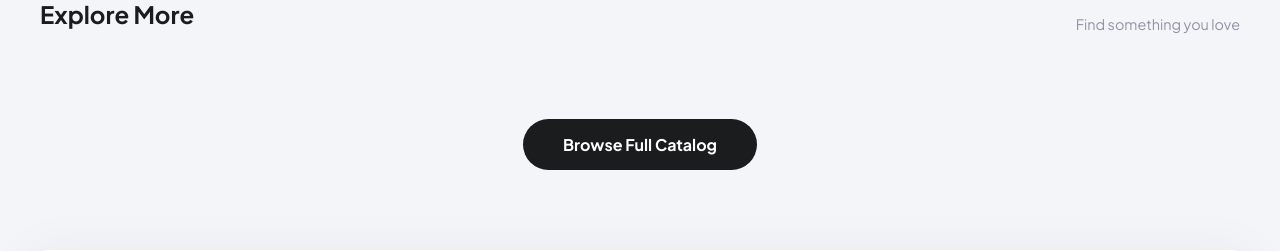
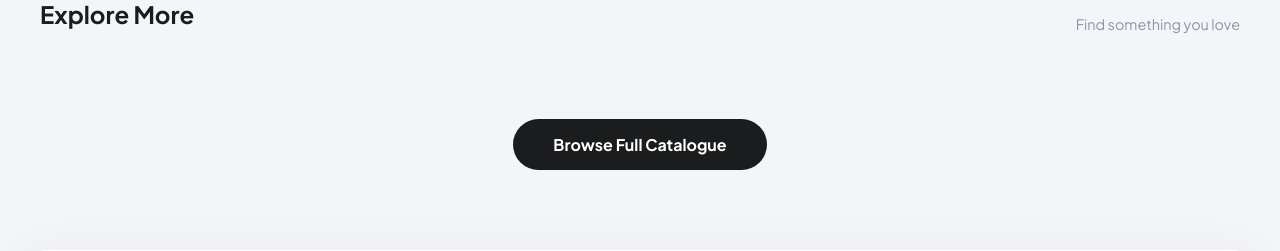
Before and after one commit to arafat-faisal/jebaenterprise, a Django app: page / in a window 1280 px wide. Shown: the part 554-805 px from the top of the page. Run offline with Django 5.2, Linux system fonts and the light colour scheme; data comes from the database, SQL or seed files in the repository; data that the repository does not hold is empty.

Commit message:
Fix typo in pricing sheet: change "Catalog" to "Catalogue"

```diff
--- a/products/templates/products/pricing_sheet.html
+++ b/products/templates/products/pricing_sheet.html
@@ -354,7 +354,7 @@
 
 <div style="text-align: center; margin-top: 50px; margin-bottom: 50px;">
     <a href="{% url 'product_catalog' %}" class="btn" style="padding: 15px 40px; background: #1A1C1E; color: white;">
-        Browse Full Catalog
+        Browse Full Catalogue
     </a>
 </div>
 
```
Also changed, not shown: 1 other file.
